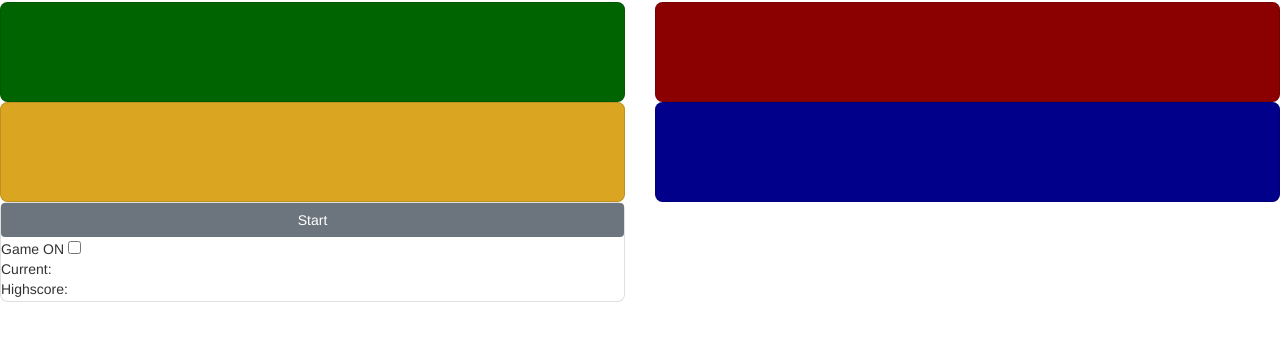
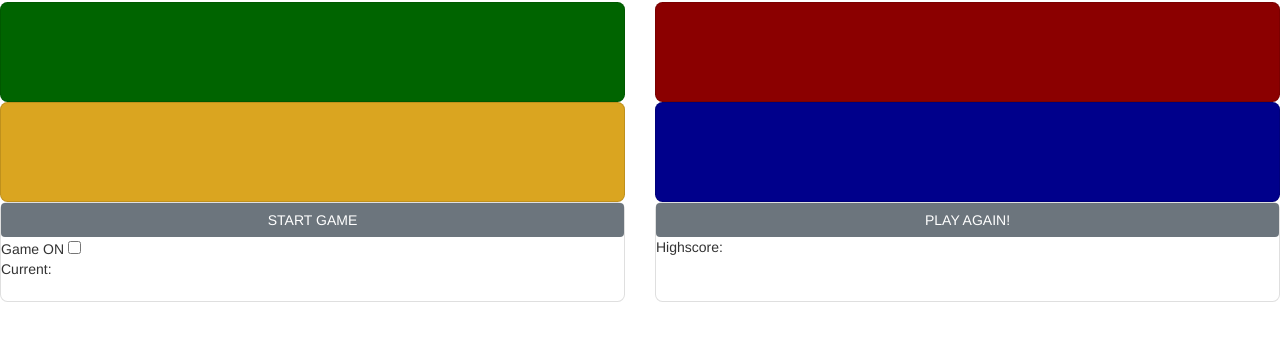
Before and after one commit to podvistorcheto/simon-game, a plain HTML site: page index.html in a window 1280 px wide. Shown: the part 68-408 px from the top of the page. Drawn offline with nearby package versions, Linux system fonts and the light colour scheme; files that its build step writes are made by us from their sources.

Commit message:
code comments added

```diff
--- a/index.html
+++ b/index.html
@@ -81,7 +81,7 @@
     <div class="row">
         <div class="col-sm-6" id="inner-circle">
             <div class='card' id="switches">
-                <button class="btn btn-secondary" id="start">Start</button>
+                <button class="btn btn-secondary" id="start">START GAME</button>
                 <div class="text1">
                     <span>Game ON</span>
                     <input type="checkbox" class="toggle" id="on"></div>
@@ -89,6 +89,13 @@
                     Current: <div id="turn"></div>
 
                 </div>
+
+            </div>
+        </div>
+        <div class="col-sm-6" id="inner-circle">
+            <div class='card'>
+                <button class="btn btn-secondary" id="new-game">PLAY AGAIN!</button>
+
                 <div class="text3">
                     Highscore: <div id="highscore"></div>
 
--- a/script.js
+++ b/script.js
@@ -7,6 +7,7 @@ let playerSequence = [];
 let backlight;
 let turn;
 let hitRight;
+// compTurn tracks whether is player or computer turn
 let compTurn;
 let intervalId;
 let sound = true;
@@ -20,7 +21,9 @@ const flashRed = document.querySelector("#red");
 const flashYellow = document.querySelector("#yellow");
 const flashBlue = document.querySelector("#blue");
 const startButton = document.querySelector("#start");
+const playAgain = document.getElementById("new-game");
 
+// switch on the game console
 gameOnButton.addEventListener('click', (event) => {
     if (gameOnButton.checked == true) {
         gameOn = true;
@@ -33,6 +36,7 @@ gameOnButton.addEventListener('click', (event) => {
     }
 })
 
+// start the game sequence
 startButton.addEventListener('click', (event) => {
     if (gameOn) {
         play();
@@ -40,6 +44,7 @@ startButton.addEventListener('click', (event) => {
     console.log('Start button clicked');
 })
 
+// method to randomize the sequence after clicking the start button
 function play() {
     playerWins = false;
     gameSequence = [];
@@ -54,6 +59,7 @@ function play() {
     }
     console.log(gameSequence);
     compTurn = true;
+    // code for the game starting to flashing the colors
     intervalId = setInterval(gameTurn, 800);
 }
 
@@ -61,6 +67,7 @@ function gameTurn() {
     gameOn = false;
 
     if (backlight == turn) {
+        // calling this method to stop execution of the intervalId variable
         clearInterval(intervalId);
         compTurn = false;
         clearColor();
@@ -116,6 +123,15 @@ function four() {
     flashBlue.style.backgroundColor = 'lightskyblue';
 }
 
+// flashes the color for the player to guess the sequence
+function flashColor() {
+    flashGreen.style.backgroundColor = 'lightgreen';
+    flashRed.style.backgroundColor = 'tomato';
+    flashYellow.style.backgroundColor = 'yellow';
+    flashBlue.style.backgroundColor = 'lightskyblue';
+}
+
+// clears the color backlight for the user to start guessing
 function clearColor() {
     flashGreen.style.backgroundColor = 'darkgreen';
     flashRed.style.backgroundColor = 'darkred';
@@ -123,12 +139,7 @@ function clearColor() {
     flashBlue.style.backgroundColor = 'darkblue';
 }
 
-function flashColor() {
-    flashGreen.style.backgroundColor = 'lightgreen';
-    flashRed.style.backgroundColor = 'tomato';
-    flashYellow.style.backgroundColor = 'yellow';
-    flashBlue.style.backgroundColor = 'lightskyblue';
-}
+
 
 function thatsWinner() {
     flashColor();
@@ -137,6 +148,7 @@ function thatsWinner() {
     playerWins = true;
 }
 
+// functions to flash the colors for the player
 flashGreen.addEventListener('click', (event) => {
     if (gameOn) {
         playerSequence.push(1);
@@ -231,3 +243,16 @@ function check() {
         intervalId = setInterval(gameTurn, 800);
     }
 }
+
+// start new game
+
+// const playNewGame = function () {
+//     if (gameOn) {
+//         play();
+//     } else {
+//         alert('Please click "Game ON" turn on the game console')
+//     }
+// }
+// playNewGame();
+
+// playAgain.addEventListener('click', playNewGame);
```
